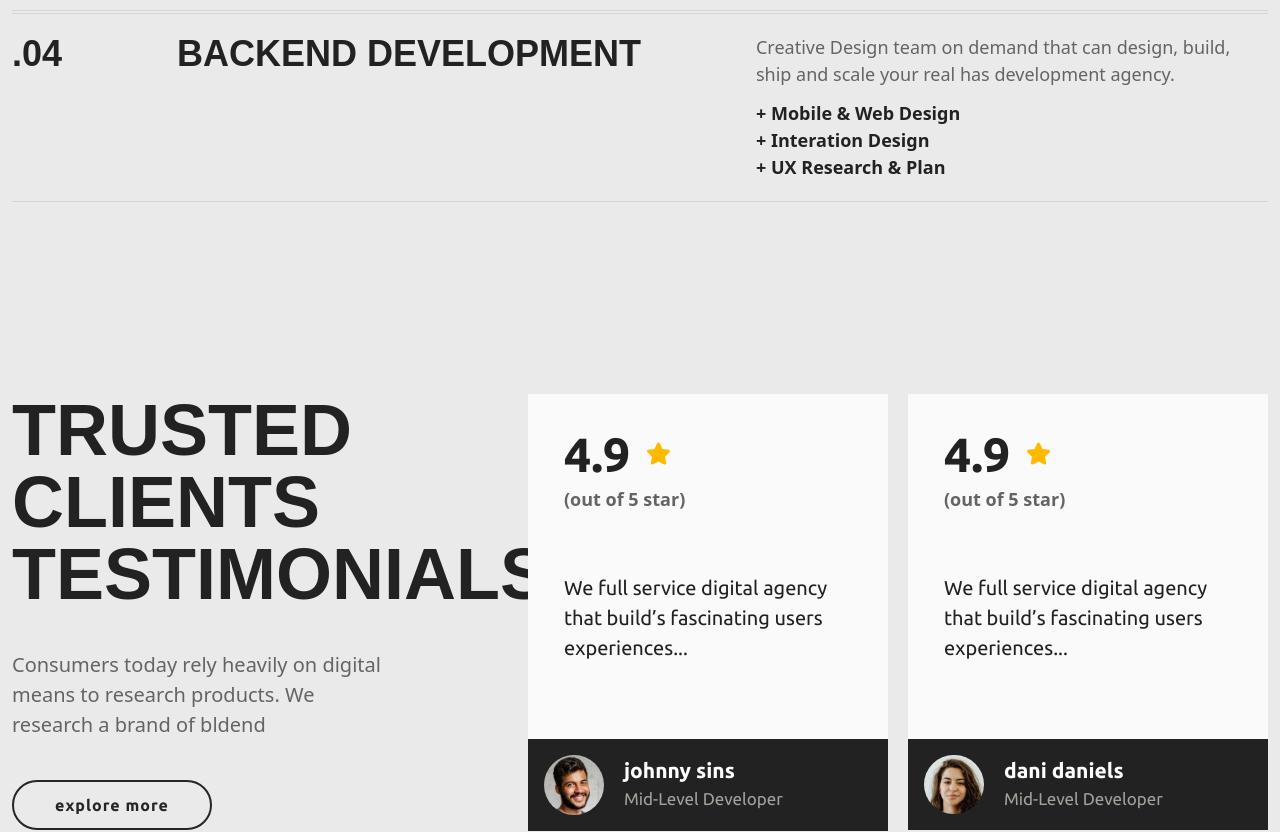
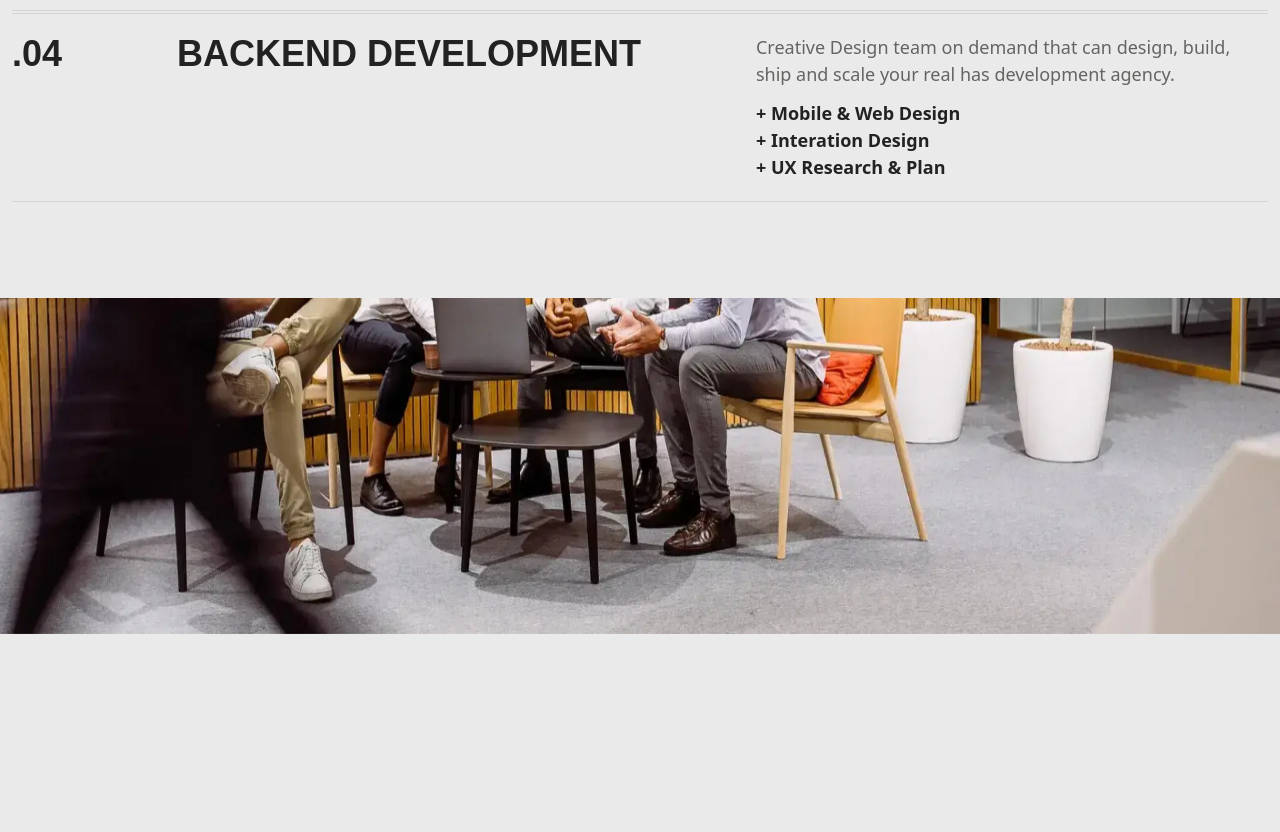
Before and after one commit to famim2002/demo-agency, a React (Vite) app: page / in a window 1280 px wide. Shown: the part 4588-5420 px from the top of the page. Built offline with nearby package versions, Linux system fonts and the light colour scheme; a web font is replaced by a local one.

Commit message:
content-add

```diff
--- a/package.json
+++ b/package.json
@@ -15,6 +15,7 @@
     "react-dom": "^19.1.0",
     "react-icon": "^1.0.0",
     "react-icons": "^5.5.0",
+    "react-parallax": "^3.5.2",
     "react-router": "^7.5.3",
     "styled-components": "^6.1.18",
     "tailwindcss": "^4.1.5"
--- /dev/null
+++ b/src/componenets/home/ParallaxBack.jsx
@@ -0,0 +1,15 @@
+import { Parallax } from "react-parallax";
+
+const ParallaxBack = () => (
+  <Parallax
+
+    bgImage="/parallax_background.webp"
+    bgImageAlt="team"
+    strength={800}
+    className="parallax_image"
+  >
+
+  </Parallax>
+);
+
+export default ParallaxBack;
--- a/src/componenets/home/Question.jsx
+++ b/src/componenets/home/Question.jsx
@@ -1,11 +1,25 @@
-import React from 'react'
+import React from "react";
 
 const Question = () => {
   return (
-    <section className='px-3 py-24'>
+    <section className="px-3 py-24">
+      <div className="container">
+        <div className="flex">
+          <div>
+            <h2
+              className="text-[50px] text-prmiaryColor font-semibold font-headerFont max-w-md leading-15
+                                      md:text-[75px] md:leading-20"
+            >
+              FREQUENTLY ASKED QUESTIONS.,'?'{" "}
+            </h2>
+            <p className="text-[20px] text-sceondryColor font-medium font-textFont max-w-sm">
+              Frequently asked question (FAQ) pages to find answars.
+            </p>
+          </div>
+        </div>
+      </div>
+    </section>
+  );
+};
 
-    </section>
-  )
-}
-
-export default Question
+export default Question;
--- a/src/index.css
+++ b/src/index.css
@@ -27,3 +27,13 @@ a{
 body{
     background-color: #EAEAEA;
 }
+
+.parallax_image{
+    /* background-image: url("../public/parallax_background.webp") ; */
+    background-repeat: no-repeat;
+    background-position: center;
+
+    height: 100vh;
+    max-width: 100%;
+
+}
--- a/src/pages/Home.jsx
+++ b/src/pages/Home.jsx
@@ -6,6 +6,8 @@ import Technologies from '../componenets/home/Technologies'
 import Services from '../componenets/home/Services'
 import Testimonial from '../componenets/home/Testimonial'
 import Team from '../componenets/home/Team'
+import Question from '../componenets/home/Question'
+import ParallaxBack from '../componenets/home/ParallaxBack'
 
 const Home = () => {
   return (
@@ -15,8 +17,10 @@ const Home = () => {
       <Charge />
       <Technologies />
       <Services />
+      <ParallaxBack/>
       <Testimonial />
-      <Team/>
+      <Team />
+      <Question/>
     </>
   );
 }
```
Also changed, not shown: public/parallax_background.webp (added), 1 other file (tests, documents, lock files or other folders).
